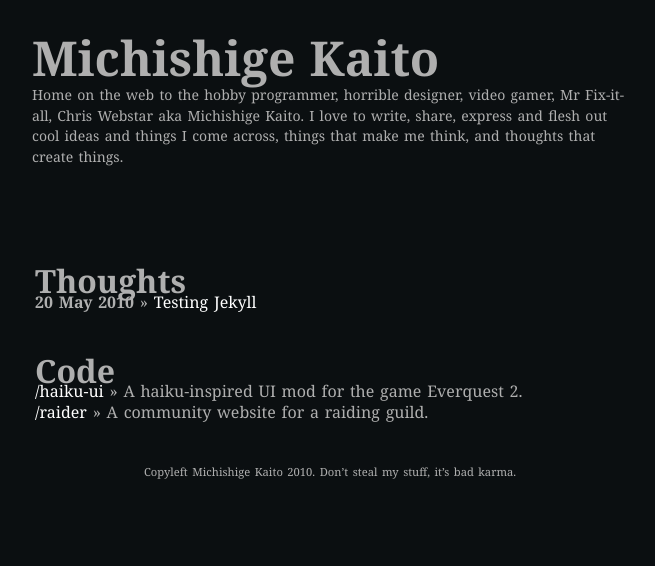
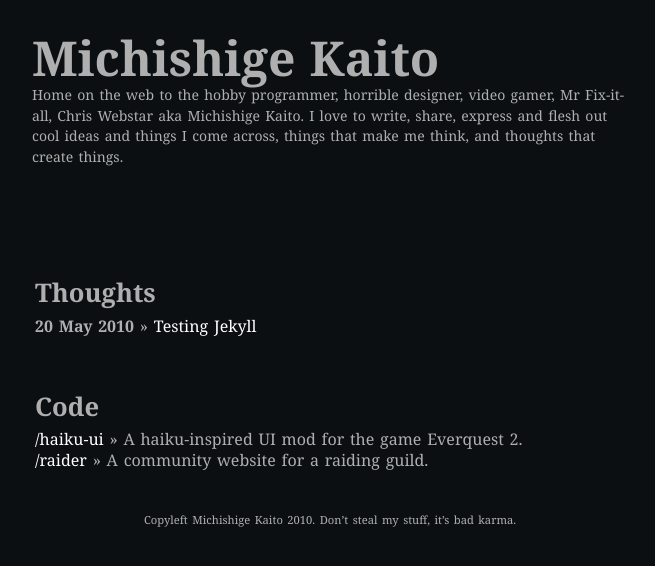
Before and after one commit to mkaito/mkaito.github.com, a Jekyll site: the page built from index.html, in a window 1280 px wide. Shown: the top 566 px of the page, without its empty margins (310-965 px from the left). Built offline with Jekyll 4.4.1, drawn with Linux system fonts in a browser that asks for light colours; Markdown is read by kramdown in place of the engine named in the settings.

```diff
--- a/index.html
+++ b/index.html
@@ -4,7 +4,7 @@ title: Michishige Kaito
 ---
 <section id="articles">
   <header>
-    <h1>Thoughts</h1>
+    <h2>Thoughts</h2>
   </header>
   <ul>
     {% for article in site.posts %}
@@ -14,7 +14,7 @@ title: Michishige Kaito
 </section>
 <section id="projects">
   <header>
-    <h1>Code</h1>
+    <h2>Code</h2>
   </header>
   <ul>
     <li><a href="http://github.com/mkaito/HaikuUI/">/haiku-ui</a> &raquo; A haiku-inspired UI mod for the game Everquest 2.</li>
```
